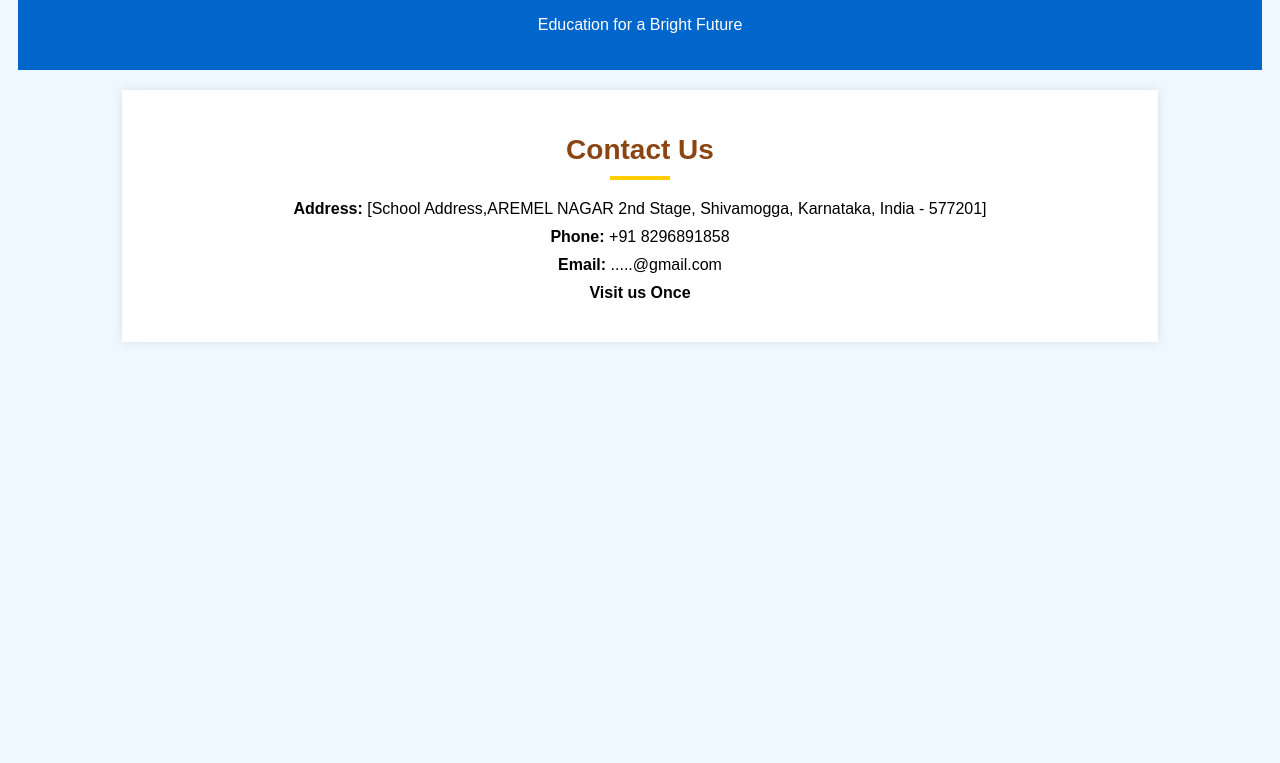
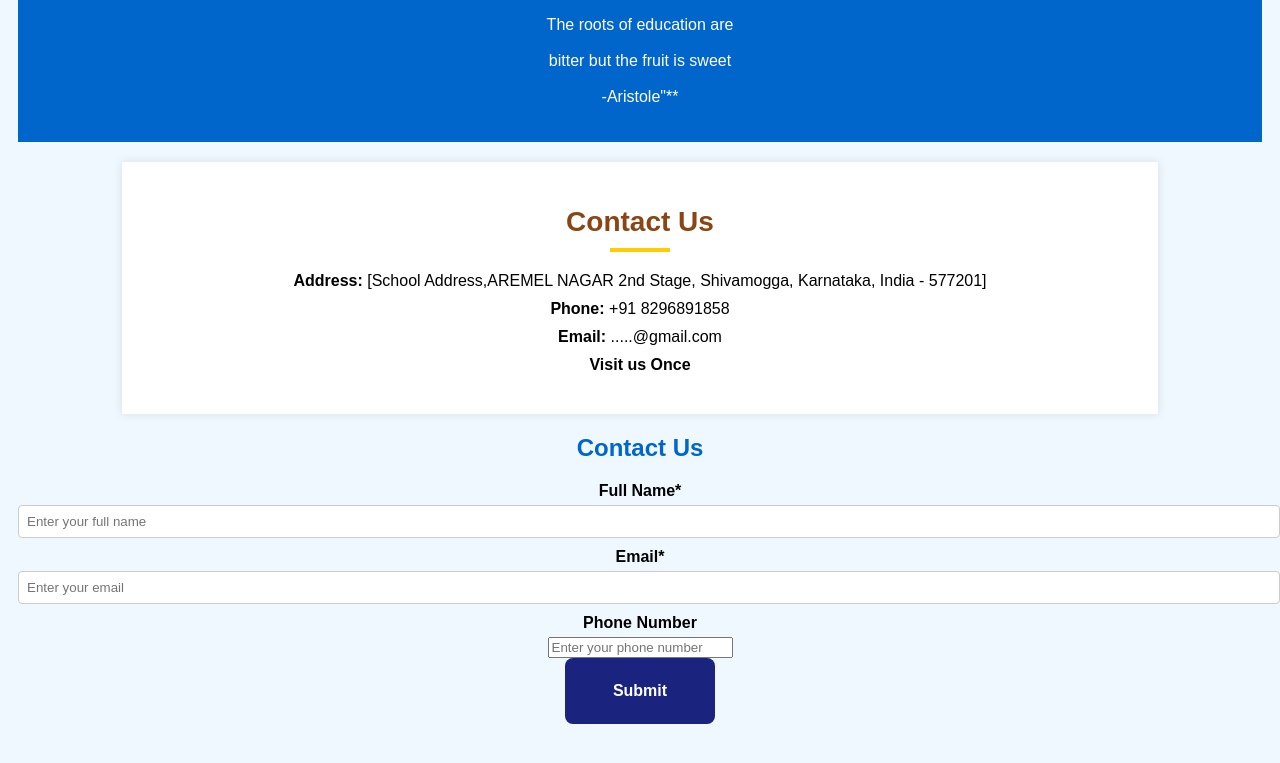
Before and after one commit to Mohammedwazir/ikhlas, a plain HTML site: page index.html in a window 1280 px wide. Shown: the part 1645-2408 px from the top of the page. Before the commit the page ends 2085 px from the top, so only its background shows below. Drawn offline with Linux system fonts and the light colour scheme; grey boxes are pictures that could not be loaded.

Commit message:
Update index.html

```diff
--- a/index.html
+++ b/index.html
@@ -10,7 +10,6 @@
                   <section class="why-choose-us">
                     <div class="button-container">
                         <a href="ABOUT US.html"><button>About Us</button></a>
-                        <a href="location.html"><button>Location</button></a>
                     </div>
                     <br><br><br>
                     <div class="rectangle-box">
@@ -64,7 +63,11 @@
 
     <header>
       <h1>Ikhlas School Shivamogga</h1>
-      <p>Education for a Bright Future</p>
+  <p>The roots of education are
+        <br><br>
+           bitter but the fruit is sweet
+           <br><br>
+          -Aristole"**</p>
   </header>
 
   <div class="container">
@@ -80,8 +83,45 @@
   <footer>
       &copy; 2024 Ikhlas School Shivamogga. All Rights Reserved.
   </footer>
+  <div class="all-container">
+  <div class="contact-container">
+    <h1>Contact Us</h1>
+    <form class="contact-form">
+        <div class="form-group">
+            <label for="name">Full Name*</label>
+            <input type="text" id="name" name="name" required placeholder="Enter your full name">
+        </div>
 
-                  </section>
+        <div class="form-group">
+            <label for="email">Email*</label>
+            <input type="email" id="email" name="email" required placeholder="Enter your email">
+        </div>
+
+        <div class="form-group">
+            <label for="phone">Phone Number</label>
+            <input type="tel" id="phone" name="phone" placeholder="Enter your phone number">
+        </div>
+    <div class="button-container">
+        <a href="index.html"><button>Submit</button></a>
+    </div>
+    </form>
+</div>
+</div>
+
+<div class="map-container">
+  <iframe
+  src="https://www.google.com/maps/embed?pb=!1m18!1m12!1m3!1d3196.936664299113!2d75.5622901!3d13.921056299999998!2m3!1f0!2f0!3f0!3m2!1i1024!2i768!4f13.1!3m3!1m2!1s0x3bbba8c2b04ac437%3A0xc9164a31b123c2b0!2sIkhlas%20English%20High%20School!5e1!3m2!1sen!2sin!4v1746713894832!5m2!1sen!2sin"
+  width="1200"
+   height="600"
+   style="border:0;"
+    allowfullscreen=""
+    loading="lazy"
+     referrerpolicy="no-referrer-when-downgrade">
+
+</iframe>
+</div>
+
+    </section>
 
 
 
```
